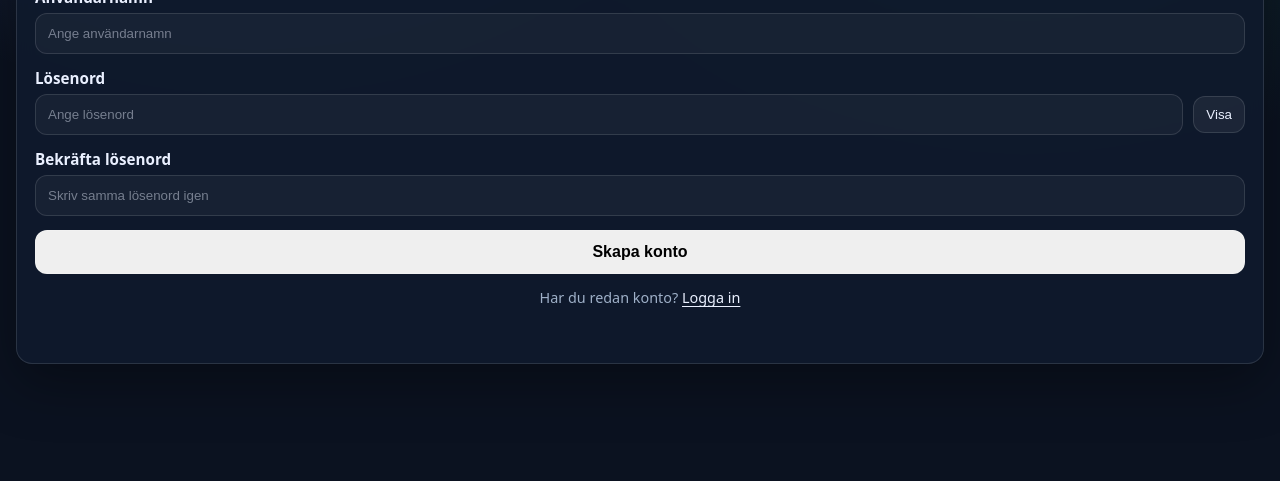
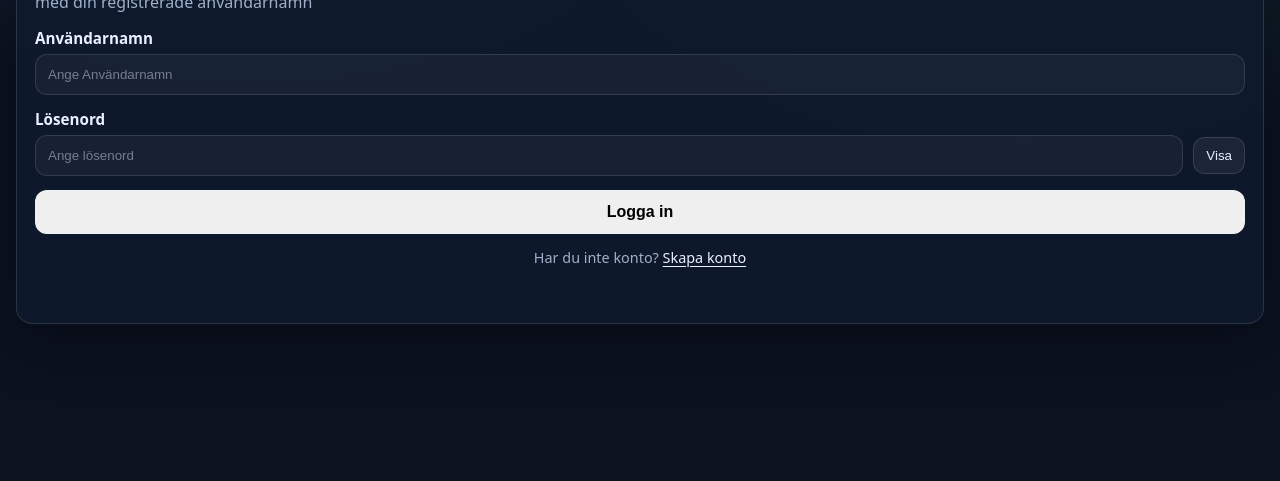
Before and after one commit to evvisen/Projekt-agil-utveckling, a website: page public/login.html in a window 1280 px wide. Shown: the part 319-800 px from the top of the page. Drawn offline with Linux system fonts and the light colour scheme.

Commit message:
login and register is done

```diff
--- a/public/login.html
+++ b/public/login.html
@@ -4,7 +4,7 @@
 <head>
   <meta charset="UTF-8" />
   <meta name="viewport" content="width=device-width, initial-scale=1.0" />
-  <title>Skapa konto – Vuxenpoäng</title>
+  <title>login konto – Vuxenpoäng</title>
   <link rel="stylesheet" href="./css/index.css" />
 </head>
 
@@ -17,7 +17,7 @@
 
     <section class="card" aria-labelledby="signup-title">
       <header class="card_header">
-        <!-- <p class="brand">Vuxenpoäng</p> -->
+
         <div class="top_logo">
           <div class="logo_box">
             <img class="logo_img" src="./css/Group 33565.svg" alt="Vuxenpoäng logo">
@@ -27,15 +27,15 @@
 
         <h1 id="signup-title">Logga in på ditt konto</h1>
 
-        <p class="subtitle">med din registrerade e-postadress</p>
+        <p class="subtitle">med din registrerade användarnamn</p>
 
 
       </header>
 
-      <form id="signupForm" class="form" method="post" action="http://localhost:3000/api/register" novalidate>
+      <form id="signupForm" class="form" method="post" action="http://localhost:3000/api/login" novalidate>
         <div class="field">
           <label for="username">Användarnamn</label>
-          <input id="username" name="username" type="text" autocomplete="username" placeholder="Ange användarnamn"
+          <input id="username" name="username" type="text" autocomplete="username" placeholder="Ange Användarnamn"
             minlength="3" maxlength="20" required />
         </div>
 
@@ -51,31 +51,15 @@
           </div>
         </div>
 
-        <div class="field">
-          <label for="passwordConfirm">Bekräfta lösenord</label>
-          <input id="passwordConfirm" name="passwordConfirm" type="password" autocomplete="new-password"
-            placeholder="Skriv samma lösenord igen" minlength="8" maxlength="72" required />
-        </div>
-
-        <!-- <button class="btn btn-primary" type="submit">Logga in</button>
 
 
 
-        <div class="divider"><span>Eller</span></div>
 
-        <button class="btn btn-secondary" type="button" id="goToRegister">Skapa ett konto</button>
-
-        <a class="forgot_link" href="#" id="forgotPassword">Glömt lösenord?</a>
-
-        <div id="formMessage" class="message" role="status" aria-live="polite"></div> -->
-
-
-
-        <button class="btn btn-primary" type="submit">Skapa konto</button>
+        <button class="btn btn-primary" type="submit">Logga in</button>
 
         <p class="small">
-          Har du redan konto?
-          <a href="#" class="link" id="goToLogin">Logga in</a>
+          Har du inte konto?
+          <a href="index.html" class="link" id="goToRegister">Skapa konto</a>
         </p>
 
         <div id="formMessage" class="message" role="status" aria-live="polite"></div>
@@ -98,7 +82,7 @@
     });
   </script>
 
-  <script type="module" src="./register.js"></script>
+  <script type="module" src="./login.js"></script>
 </body>
 
 </html>
```
Also changed, not shown: public/index.html (+4 -14 lines).
